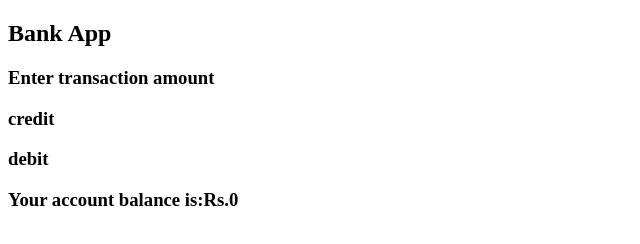
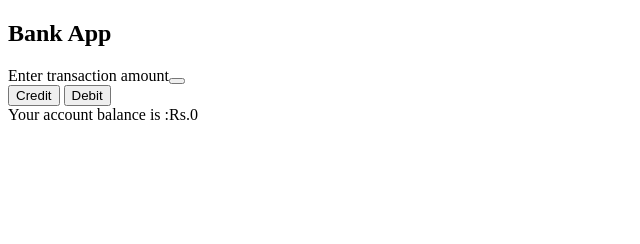
Before and after one commit to jyneeweenie/Calculator-1, a plain HTML site: page Assignment/index.html in a window 1280 px wide. Shown: the whole page, without its empty margins (0-640 px from the left). Drawn offline with Linux system fonts and the light colour scheme.

Commit message:
changes done

```diff
--- a/Assignment/index.html
+++ b/Assignment/index.html
@@ -6,30 +6,14 @@
     <title>Bank app</title>
 </head>
 <body>
-    <h2>Bank App</h2>
-    <h3>Enter transaction amount</h3>
-    <div class="col-3 media_link btn" href="#">
-        <div class="row">
-          <div class="col-6 d-flex justify-content-start">
-            <h3 class="m-0 pt-2 text-dark">credit</h3>
-          </div>
-          <div class="col-6 d-flex justify-content-end align-items-center">
-            <i class="fab fa-credit fa-2x text-secondary"></i>
-          </div>
-        </div>
-      </div>
-      <div class="col-3 media_link btn" href="#">
-        <div class="row">
-          <div class="col-6 d-flex justify-content-start">
-            <h3 class="m-0 pt-2 text-white">debit</h3>
-          </div>
-          <div class="col-6 d-flex justify-content-end align-items-center">
-            <i class="fab fa-debit fa-2x text-secondary"></i>
-          </div>
-        </div>
-      </div>
-      <h3>Your  account balance is:Rs.0</h3>
-
-
+    <h2 style="color: black;"">Bank App</h2>
+Enter transaction amount<button class="empty" id="empty"></button>
+<br>
+<button class="string" id="credit">Credit</button>
+<button class="string" id="debit">Debit</button>
+<br>
+Your account balance is :Rs.0
+<div var="account_balance = parseInt(current_balnce_el.innertext) + parseInt(entered_amount_el)"></div>
+<div var="current_balnce_el.innertext = parseInt(account_balance)"></div>
 </body>
 </html>
```
